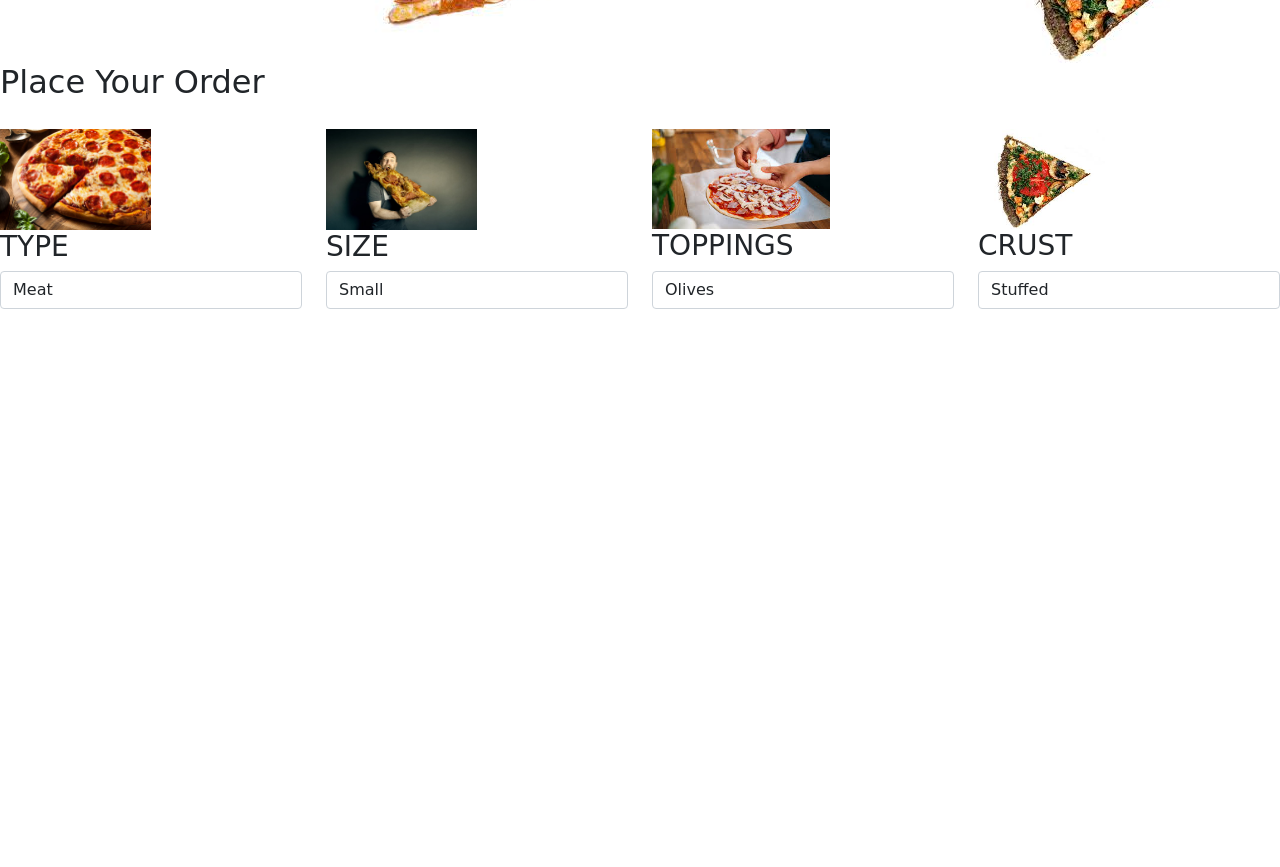
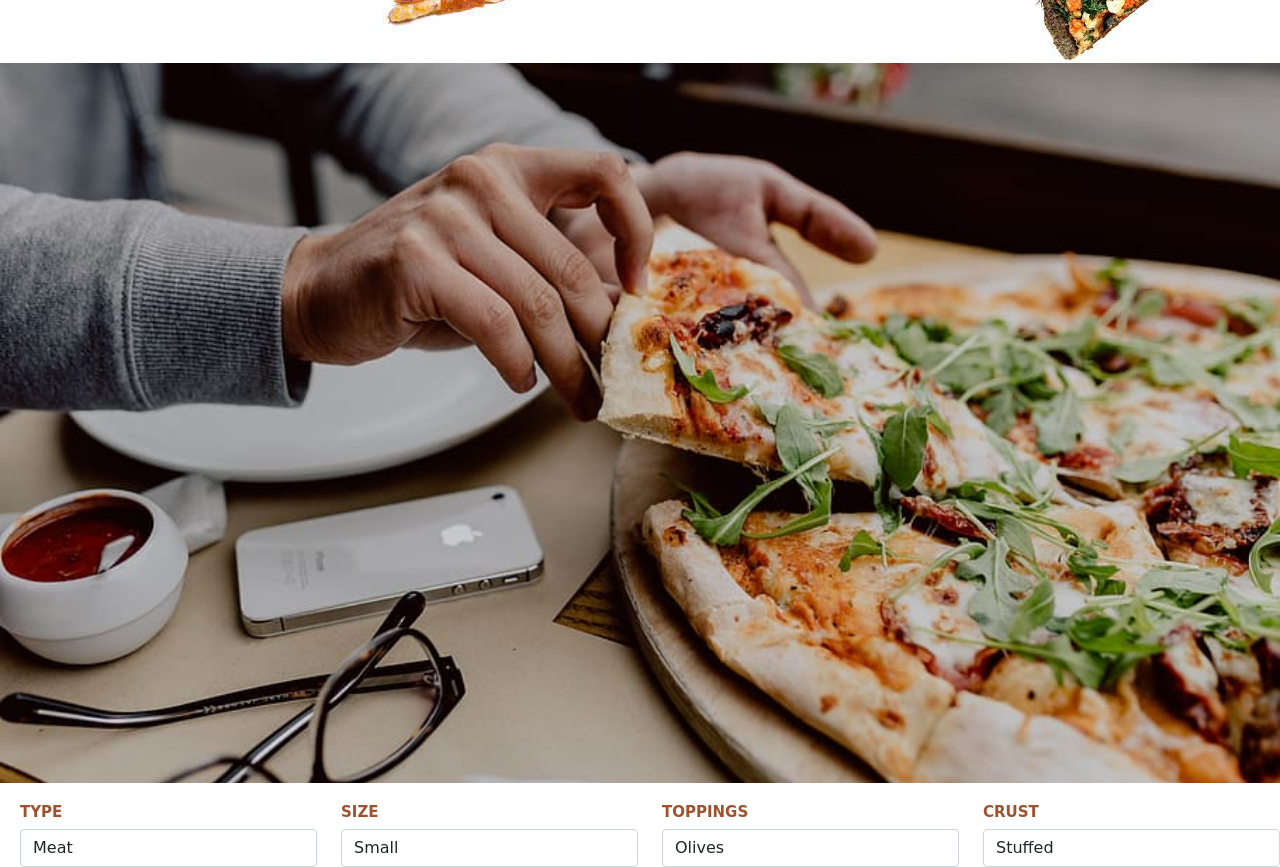
Before and after one commit to SarahK95/Ammazza_Pizza, a plain HTML site: page index.html in a window 1280 px wide. Shown: the part 990-1857 px from the top of the page. Before the commit the page ends 1299 px from the top, so only its background shows below. Drawn offline with nearby package versions, Linux system fonts and the light colour scheme.

Commit message:
add background iages to order section

```diff
--- a/css/style.css
+++ b/css/style.css
@@ -182,7 +182,24 @@ img{
 
 /* order page */
 
+.order1{
+    width: 100%;
+    height: 90vh;
+    background: url('/images/p16.jpg') no-repeat center / cover;
+}
+
 .order{
     overflow-y: hidden;
     overflow-x: hidden;
 }
+
+.row h3{
+    padding-top: 20px;
+    color: sienna;
+    font-size: 15px;
+    font-weight: bold;
+}
+
+.row{
+    margin-left: 0.5rem;
+}
--- a/index.html
+++ b/index.html
@@ -89,15 +89,15 @@
         </div>
     </div>
 
-    <div class="order-case"></div>
+    <div class="order1"> </div>
 
     <div class="order">
-        <h2>Place Your Order</h2>
+
 
         <div class="row">
             <!-- type of pizza -->
             <div class="col-md-3 col-sm-12">
-                <img class="type1" src="images/p9.jpg" width="50%">
+                <!-- <img class="type1" src="images/p9.jpg" width="50%"> -->
                 <h3>TYPE</h3>
                 <select class="form-control type">
                     <option label="Meat">Meat</option>
@@ -109,7 +109,7 @@
             <!-- size of pizza -->
 
             <div class="col-md-3 col-sm-12">
-                <img class="size1" src="images/p18.jpg" width="50%">
+                <!-- <img class="size1" src="images/p18.jpg" width="50%"> -->
                 <h3>SIZE</h3>
                 <select class="form-control size">
                     <option label="Small" value="500">Small</option>
@@ -121,7 +121,7 @@
             <!-- toppings on pizza -->
 
             <div class="col-md-3 col-sm-12">
-                <img class="top1" src="images/toppings.jpg" width="59%">
+                <!-- <img class="top1" src="images/toppings.jpg" width="59%"> -->
                 <h3>TOPPINGS</h3>
                 <select class="form-control toppings">
                     <option label="Olives" value="100">Olives</option>
@@ -133,7 +133,7 @@
             <!-- crust of pizza -->
 
              <div class="col-md-3 col-sm-12">
-                <img class="crust1" src="images/b4.jpg" width="42%">
+                <!-- <img class="crust1" src="images/b4.jpg" width="42%"> -->
                 <h3>CRUST</h3>
                 <select class="form-control crust">
                     <option label="Stuffed" value="500">Stuffed</option>
@@ -172,6 +172,7 @@
 
 
 
+
     <script src="https://code.jquery.com/jquery-3.6.0.js" integrity="sha256-H+K7U5CnXl1h5ywQfKtSj8PCmoN9aaq30gDh27Xc0jk=" crossorigin="anonymous"></script>
     <script src="js/main.js"></script>
 </body>
```
